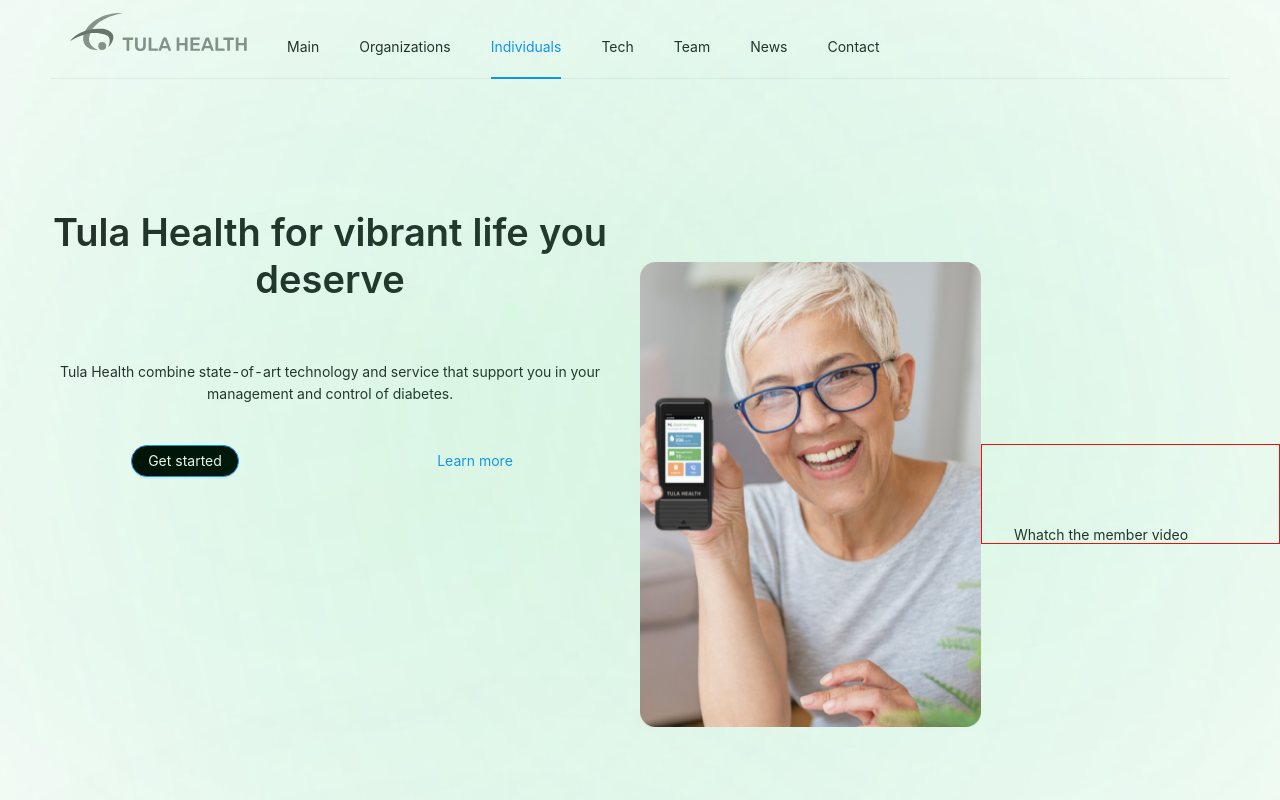
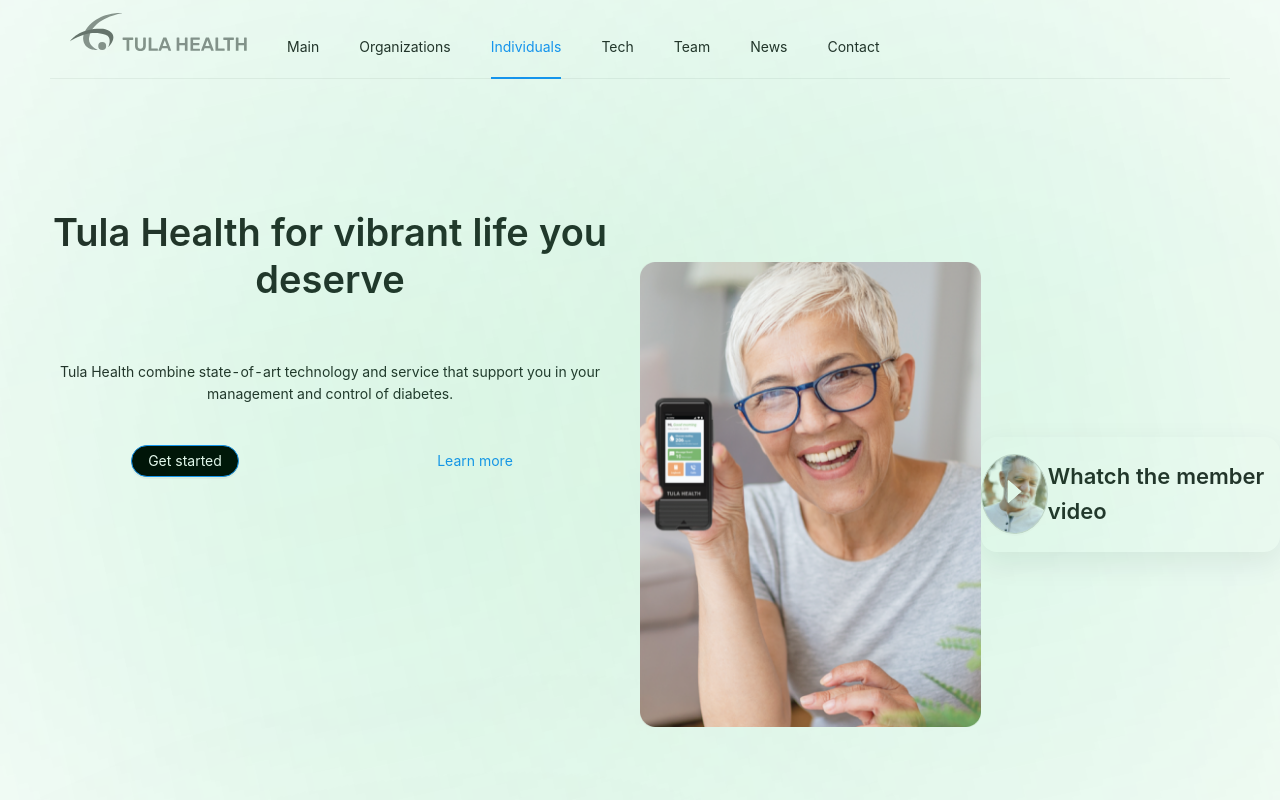
Before and after one commit to zagliadov/health, a React (Create React App) app: page / in a window 1280 px wide. Shown: the top 800 px of the page. Built offline with nearby package versions, Linux system fonts and the light colour scheme.

Commit message:
Added button to view video on FrontPage

```diff
--- a/src/components/FrontPage/FrontPage.tsx
+++ b/src/components/FrontPage/FrontPage.tsx
@@ -2,6 +2,7 @@
 import styled from "styled-components";
 import grand from "../../img/grand.png";
 import watchTheMember from '../../img/watchTheMember.png';
+import { CaretRightOutlined } from "@ant-design/icons";
 import { Row, Col, Typography, Button } from "antd";
 
 
@@ -100,16 +101,38 @@
   }
 `;
 const WatchVideoWrapper = styled.div`
+  display: flex;
+  justify-content: space-around;
+  align-items: center;
+  box-shadow: 0px 10px 30px rgba(0, 0, 0, 0.08);
+  border-radius: 16px;
   width: 70%;
-  height: 100px;
-  border: 1px solid red;
+  height: 115px;
 `;
 const ButtonWrapper = styled(Button)`
-  width: 100px;
-  height: 100px;
-  background: red;
-  border: 1px solid red;
- `;
+  width: 80px;
+  height: 80px;
+  background: url(${watchTheMember});
+  background-position: center center;
+  background-size: cover;
+  &:hover,
+  &:focus,
+  &:active {
+    background: url(${watchTheMember});
+    background-position: center center;
+    background-size: cover;
+  }
+`;
+
+const ModifiedCaretRightOutlined = styled(CaretRightOutlined)`
+  font-size: 33px;
+  color: #ffffff;
+`;
+
+const TextWhatchVideo = styled(Text)`
+  font-size: 22px;
+`;
+
 
 export const FrontPage: FC = () => {
   return (
@@ -137,10 +160,12 @@
         <ImageWrapper />
         <Shadow />
         <WatchVideoWrapper>
-          <ButtonWrapper shape="circle" type="primary"/>
-          <Text>
+          <ButtonWrapper shape="circle">
+            <ModifiedCaretRightOutlined />
+          </ButtonWrapper>
+          <TextWhatchVideo strong>
             Whatch the member video
-          </Text>
+          </TextWhatchVideo>
         </WatchVideoWrapper>
       </RightCol>
     </PageRow>
```
